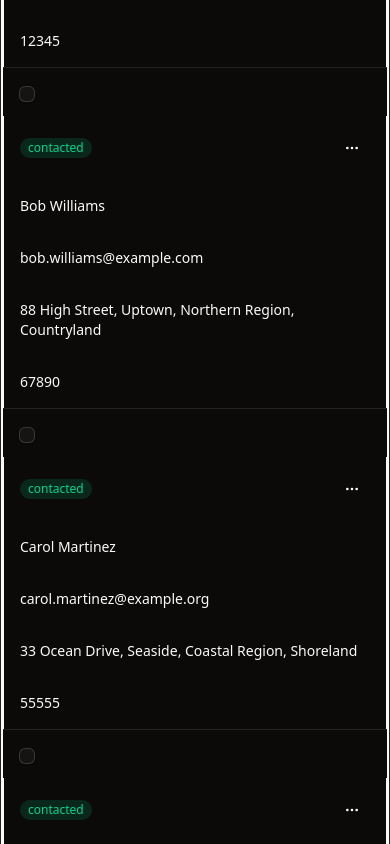
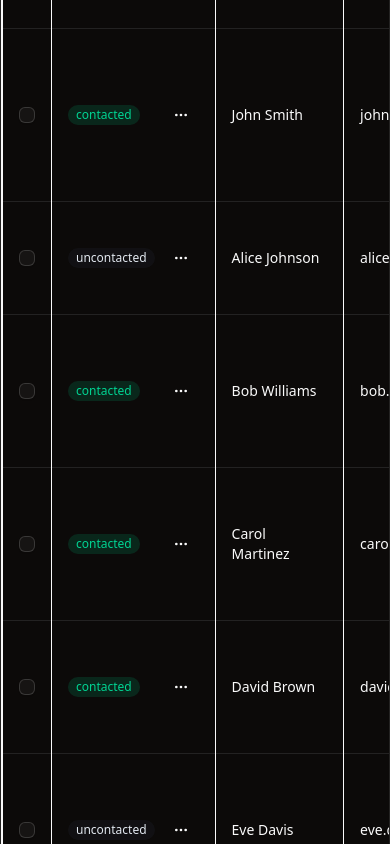
Before and after one commit to rhw-repo/react-dashboard-fs, a React (Vite) app in the folder frontend/: page / in a window 390 px wide. Shown: the top 844 px of the page. Built offline with nearby package versions, Linux system fonts and the light colour scheme.

Commit message:
SAve WIP. Remove erroneous sr-only classes and not-sr-only classes as inappropriately placed. Also remove hidden class. Prep for different approach tommorow: unable to recreate simple grid with utility classes at this time.

```diff
--- a/frontend/src/components/ui/table.tsx
+++ b/frontend/src/components/ui/table.tsx
@@ -19,14 +19,20 @@ function TableHeader({ className, ...props }: React.ComponentProps<'thead'>) {
     <thead
       data-slot="table-header"
       // default for mobile is hidden (display none)
-      className={cn('hidden p-4 sm:table-header-group [&_tr]:border-b', className)}
+      className={cn('[&_tr]:border-b', className)}
       {...props}
     />
   );
 }
 
 function TableBody({ className, ...props }: React.ComponentProps<'tbody'>) {
-  return <tbody data-slot="table-body" className={cn('[&_tr:last-child]:border-0', className)} {...props} />;
+  return (
+    <tbody
+      data-slot="table-body"
+      className={cn('[&_tr:first-child]:border-t [&_tr:last-child]:border-0', className)}
+      {...props}
+    />
+  );
 }
 
 function TableFooter({ className, ...props }: React.ComponentProps<'tfoot'>) {
@@ -67,7 +73,7 @@ function TableCell({ className, ...props }: React.ComponentProps<'td'>) {
     <td
       data-slot="table-cell"
       className={cn(
-        'grid gap-1 p-4 whitespace-normal sm:table-cell sm:align-middle sm:whitespace-nowrap [&:has([role=checkbox])]:pr-0 *:[[role=checkbox]]:translate-y-0.5',
+        'p-4 align-middle sm:whitespace-nowrap [&:has([role=checkbox])]:pr-0 *:[[role=checkbox]]:translate-y-0.5',
         className,
       )}
       {...props}
```
Also changed, not shown: frontend/src/components/ui/data-table/page.tsx (+5 -5 lines).
